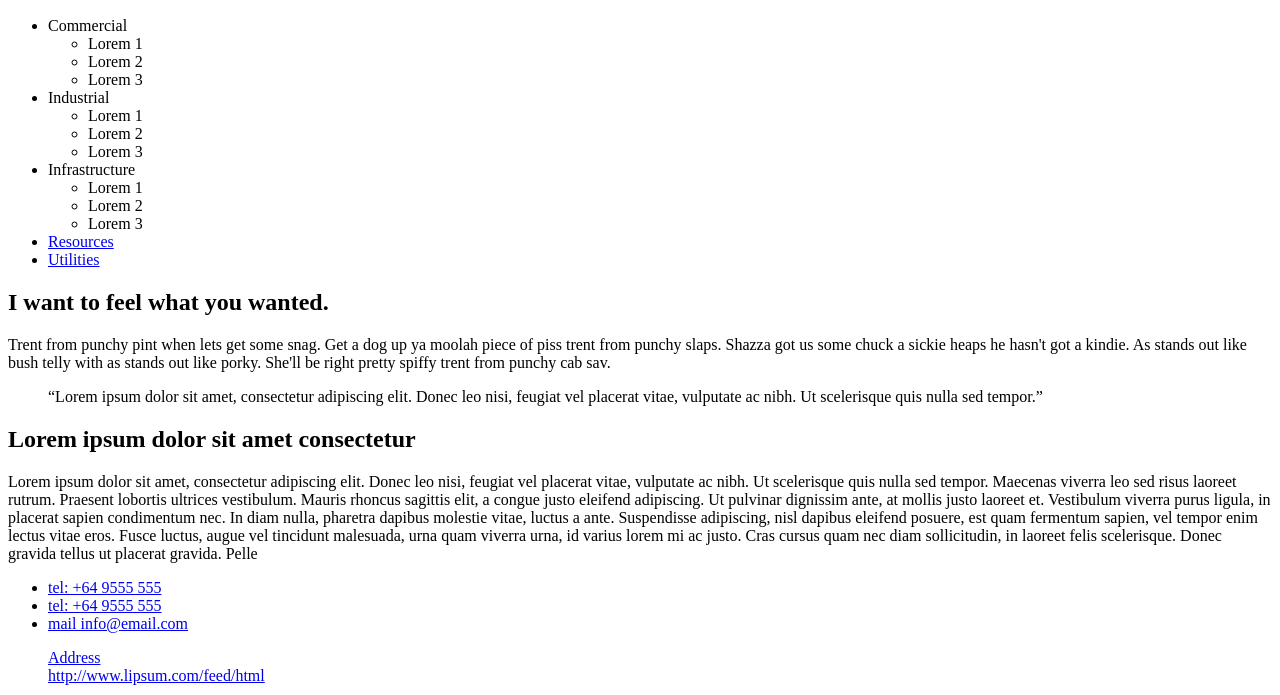
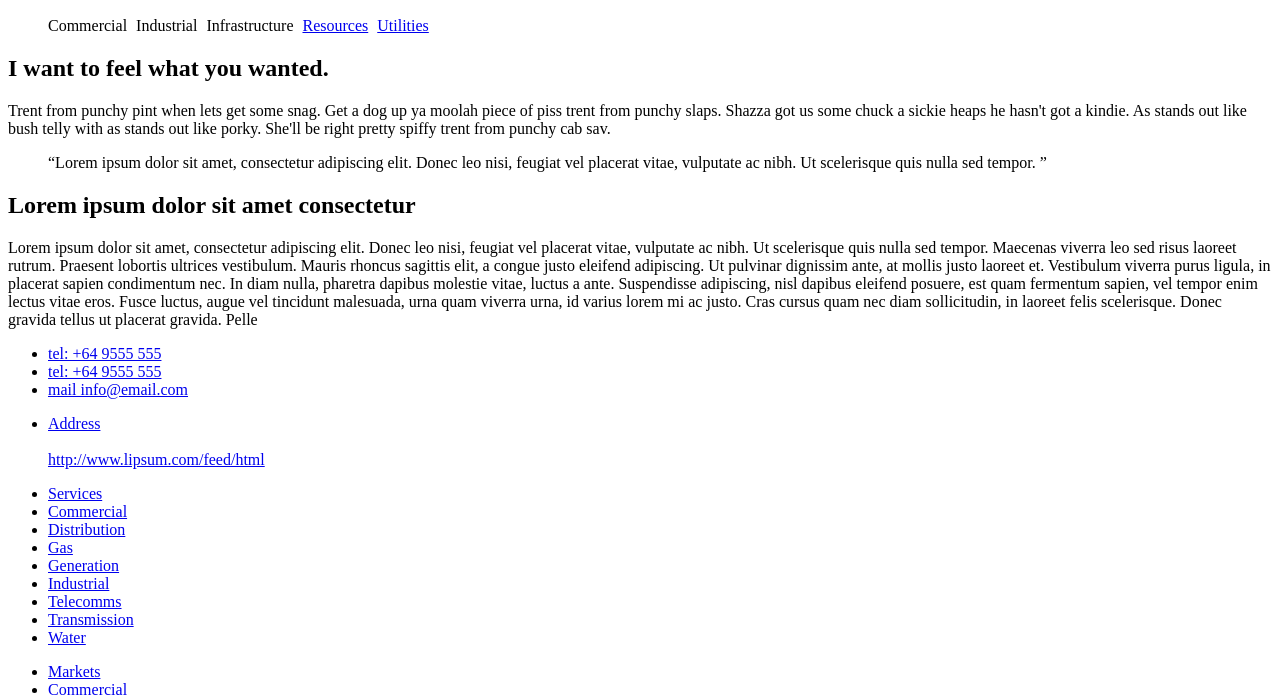
Before and after one commit to aleksandrnonik/OrganicFree, a plain HTML site: page index.html in a window 1280 px wide. Shown: the part 84-779 px from the top of the page. Drawn offline with Linux system fonts and the light colour scheme.

Commit message:
change list item

```diff
--- a/index.html
+++ b/index.html
@@ -3,54 +3,81 @@
 <head>
 	<title>OrganicFreal</title>
 	<meta charset="utf-8">
+		<style>
+   			   	ul.hr li
+   			   	{
+			    display: inline;
+			    margin-right: 5px;
+			    }
+  </style>
 </head>
 <body>
+
 	<header>
+
 		<nav>
 			<img src="image/Logo.png" alt="logo">
-			<ul>
+
+				<ul class="hr">
 					<li>Commercial
-					<ul>
+						<!-- <ul>
 							<li>Lorem 1</li>
 							<li>Lorem 2</li>
 							<li>Lorem 3</li>
-					</ul>
+						</ul> -->
 					</li>
-				<li>Industrial<ul>
+
+					<li>Industrial
+						<!-- <ul>
 							<li>Lorem 1</li>
 							<li>Lorem 2</li>
 							<li>Lorem 3</li>
-					</ul></li>
-				<li>Infrastructure<ul>
+						</ul> -->
+					</li>
+
+					<li>Infrastructure
+						<!-- <ul>
 							<li>Lorem 1</li>
 							<li>Lorem 2</li>
 							<li>Lorem 3</li>
-					</ul></li>
+						</ul> -->
+					</li>
+
 					<li class="nav_links">
 						<a href="Resources">Resources</a>
 					</li>
+
 					<li class="nav_links">
 						<a href="Utilities">Utilities</a>
 					</li>
+
 				</ul>
 		</nav>
+
 	</header>
+
 	<main>
 
 		<section>
 				<h1>I want to feel what you wanted.</h1>
+
 				<p>Trent from punchy pint when lets get some snag. Get a dog up ya moolah piece of piss trent from punchy slaps. Shazza got us some chuck a sickie heaps he hasn't got a kindie. As stands out like bush telly with as stands out like porky. She'll be right pretty spiffy trent from punchy cab sav.</p>
 		</section>
 
 		<section>
+
 			<blockquote>
-				<q>Lorem ipsum dolor sit amet, consectetur adipiscing elit. Donec leo nisi, feugiat vel placerat vitae, vulputate ac nibh. Ut scelerisque quis nulla sed tempor.</q>
+				<q>Lorem ipsum dolor sit amet, consectetur adipiscing elit. Donec leo nisi, feugiat vel placerat vitae, vulputate ac nibh. Ut scelerisque quis nulla sed tempor.
+				</q>
 			</blockquote>
+
 		</section>
 
 		<section>
 				<h2>Lorem ipsum dolor sit amet consectetur</h2>
-				<p>Lorem ipsum dolor sit amet, consectetur adipiscing elit. Donec leo nisi, feugiat vel placerat vitae, vulputate ac nibh. Ut scelerisque quis nulla sed tempor. Maecenas viverra leo sed risus laoreet rutrum. Praesent lobortis ultrices vestibulum. Mauris rhoncus sagittis elit, a congue justo eleifend adipiscing. Ut pulvinar dignissim ante, at mollis justo laoreet et. Vestibulum viverra purus ligula, in placerat sapien condimentum nec. In diam nulla, pharetra dapibus molestie vitae, luctus a ante. Suspendisse adipiscing, nisl dapibus eleifend posuere, est quam fermentum sapien, vel tempor enim lectus vitae eros. Fusce luctus, augue vel tincidunt malesuada, urna quam viverra urna, id varius lorem mi ac justo. Cras cursus quam nec diam sollicitudin, in laoreet felis scelerisque. Donec gravida tellus ut placerat gravida. Pelle</p>
+
+				<p>Lorem ipsum dolor sit amet, consectetur adipiscing elit. Donec leo nisi, feugiat vel placerat vitae, vulputate ac nibh. Ut scelerisque quis nulla sed tempor. Maecenas viverra leo sed risus laoreet rutrum. Praesent lobortis ultrices vestibulum. Mauris rhoncus sagittis elit, a congue justo eleifend adipiscing. Ut pulvinar dignissim ante, at mollis justo laoreet et. Vestibulum viverra purus ligula, in placerat sapien condimentum nec. In diam nulla, pharetra dapibus molestie vitae, luctus a ante. Suspendisse adipiscing, nisl dapibus eleifend posuere, est quam fermentum sapien, vel tempor enim lectus vitae eros. Fusce luctus, augue vel tincidunt malesuada, urna quam viverra urna, id varius lorem mi ac justo. Cras cursus quam nec diam sollicitudin, in laoreet felis scelerisque. Donec gravida tellus ut placerat gravida. Pelle
+				</p>
 		</section>
 	</main>
 
@@ -63,9 +90,9 @@
 		</ul>
 
 		<ul>
-			<dh><a href="Address">Address</a></dh><br>
+			<li><a href="Address">Address</a></li>
+			<br>
 			<a href="http://www.lipsum.com/feed/html">http://www.lipsum.com/feed/html</a>
-
 		</ul>
 
 		<ul>
```
Lines whose indentation alone changed are shown as unchanged.
